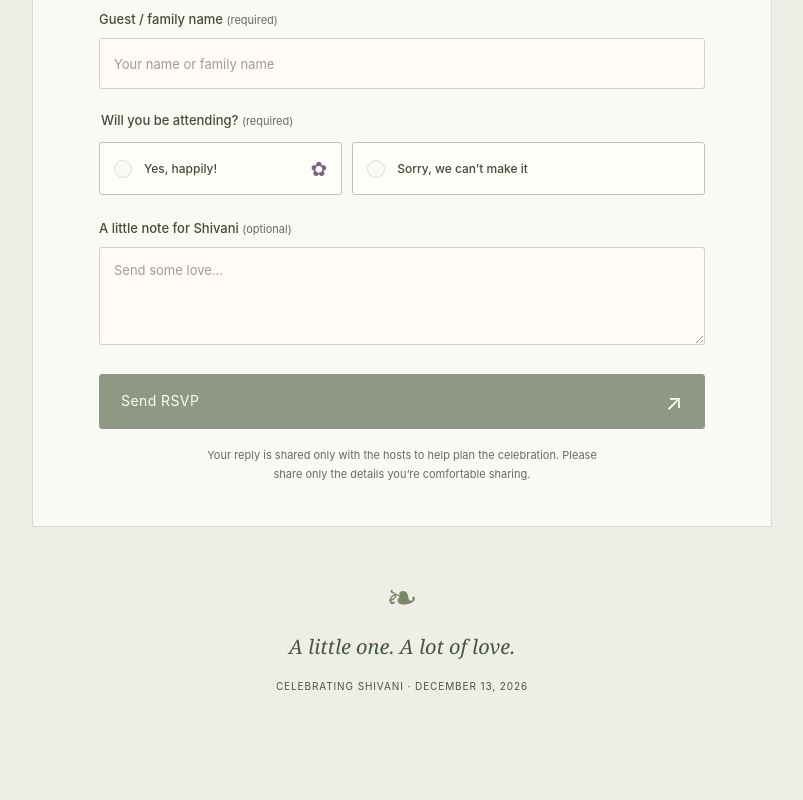
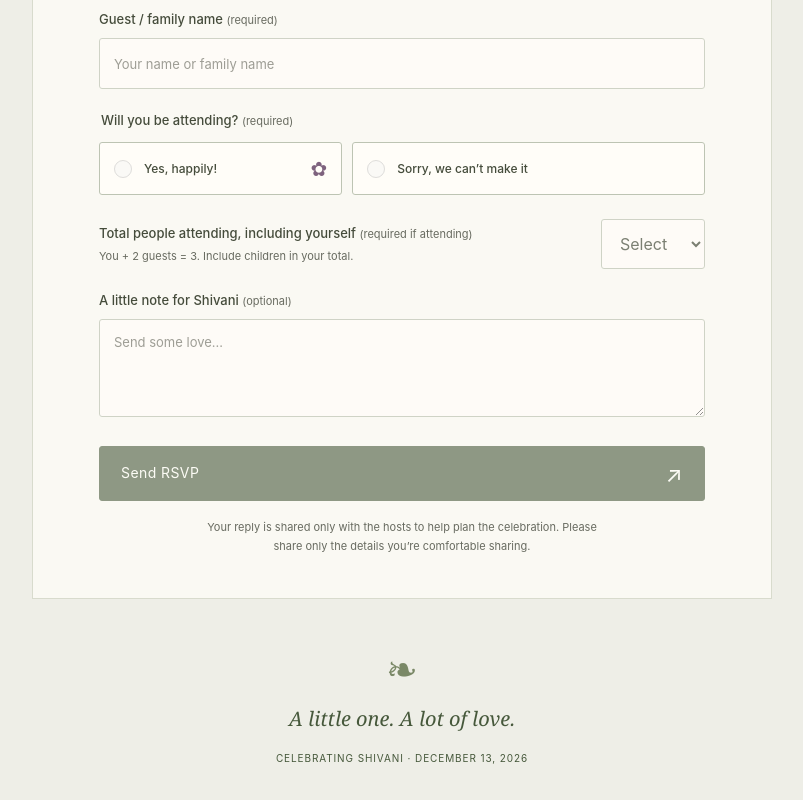
Before and after one commit to saumyag88/Shivani_Baby_Shower, a website with bundled scripts: page index.html in a window 1280 px wide. Shown: the part 1607-2407 px from the top of the page, without its empty margins (238-1041 px from the left). Before the commit the page ends 2351 px from the top, so only its background shows below. Built offline with nearby package versions, Linux system fonts and the light colour scheme.

Commit message:
Show total guest count before attendance selection

```diff
--- a/index.html
+++ b/index.html
@@ -67,13 +67,13 @@
               <label class="radio-option"><input type="radio" name="attending" value="no" required><span>Sorry, we can’t make it</span></label>
             </div>
           </fieldset>
+          <div id="count-field" class="field count-field">
+            <label for="guest-count">Total people attending, including yourself <span class="required-label">(required if attending)</span><span class="field-hint">You + 2 guests = 3. Include children in your total.</span></label>
+            <select id="guest-count" name="count" disabled>
+              <option value="">Select</option><option>1</option><option>2</option><option>3</option><option>4</option><option>5</option><option>6</option><option>7</option><option>8</option><option>9</option><option>10</option>
+            </select>
+          </div>
           <div id="attending-fields" hidden>
-            <div class="field count-field">
-              <label for="guest-count">Number attending <span class="required-label">(required)</span><span class="field-hint">Including you and any children</span></label>
-              <select id="guest-count" name="count" disabled>
-                <option value="">Select</option><option>1</option><option>2</option><option>3</option><option>4</option><option>5</option><option>6</option><option>7</option><option>8</option><option>9</option><option>10</option>
-              </select>
-            </div>
             <div class="field"><label for="guest-names">Names of guests attending <span class="optional">(optional)</span></label><textarea id="guest-names" name="guestNames" rows="2" maxlength="500" placeholder="So we know who to look forward to seeing" disabled></textarea></div>
             <div class="field"><label for="dietary-needs">Dietary needs <span class="optional">(optional)</span></label><input id="dietary-needs" name="dietaryNeeds" maxlength="500" placeholder="Allergies or dietary preferences" disabled></div>
           </div>
--- a/script.js
+++ b/script.js
@@ -34,7 +34,10 @@ let pendingPayload = null;
 const storageKey = `shivani-rsvp:${CONFIG.startsAt}`;
 
 function updateAttendance() {
-  const yes = form.elements.attending.value === 'yes';
+  const answer = form.elements.attending.value;
+  const yes = answer === 'yes';
+  byId('count-field').hidden = answer === 'no';
+  byId('guest-count').disabled = !configured || answer === 'no';
   byId('attending-fields').hidden = !yes;
   for (const input of byId('attending-fields').querySelectorAll('input, select, textarea')) input.disabled = !yes;
   byId('guest-count').required = yes;
```
Also changed, not shown: TESTING.md (+1 -1 lines).
